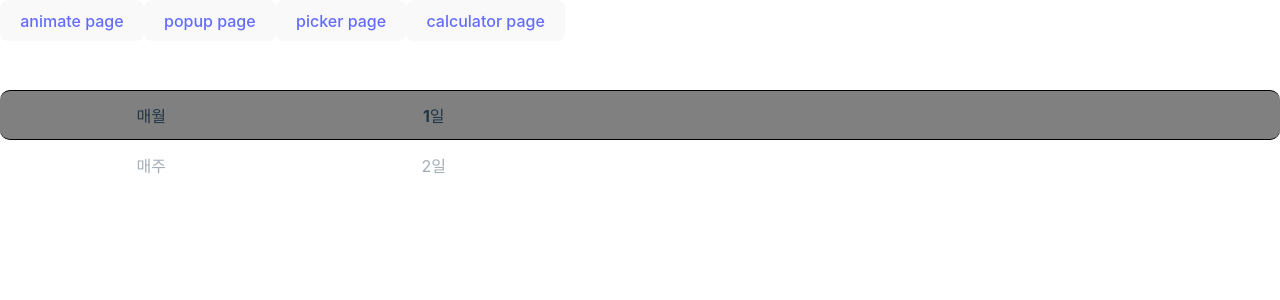
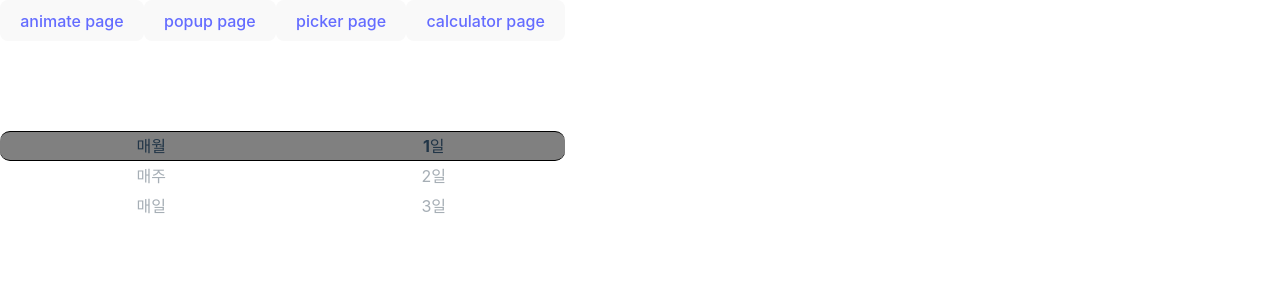
Before and after one commit to akachun/react-vite-yarn, a React (Vite) app: page /picker in a window 1280 px wide. Shown: the top 300 px of the page. Built offline with nearby package versions, Linux system fonts and the light colour scheme.

Commit message:
picker fix

```diff
--- a/src/components/Picker.tsx
+++ b/src/components/Picker.tsx
@@ -1,13 +1,13 @@
 import { useEffect, useRef, useState } from "react";
 import { styled } from "styled-components";
 
-const List = styled.ul`
+const List = styled.ul<{ itemHeight: number; visibleCount: number }>`
   list-style-type: none;
   margin: 0;
   padding: 0;
   overflow: hidden;
   width: 100%;
-  height: 150px;
+  height: ${({ itemHeight, visibleCount }) => itemHeight * visibleCount}px;
   overflow-y: scroll;
   position: relative;
 
@@ -20,8 +20,8 @@ const List = styled.ul`
   scrollbar-width: none;
 `;
 
-const ListItem = styled.li<{ isSelected: boolean }>`
-  height: 50px;
+const ListItem = styled.li<{ isSelected: boolean; itemHeight: number }>`
+  height: ${({ itemHeight }) => itemHeight}px;
   display: flex;
   align-items: center;
   justify-content: center;
@@ -29,9 +29,10 @@ const ListItem = styled.li<{ isSelected: boolean }>`
   opacity: ${({ isSelected }) => (isSelected ? 1 : 0.4)};
 `;
 
-const ListWrapper = styled.div`
+const ListWrapper = styled.div<{ itemHeight: number; visibleCount: number }>`
   position: relative;
-  top: 50px;
+  top: ${({ itemHeight, visibleCount }) =>
+    Math.floor(visibleCount / 2) * itemHeight}px;
 `;
 
 export interface PickerItemProps {
@@ -40,24 +41,30 @@ export interface PickerItemProps {
 }
 
 interface ScrollPickerProps {
+  itemHeight?: number;
+  visibleCount?: number;
   list: PickerItemProps[];
   onSelectedChange?: (selected: PickerItemProps) => void;
 }
 
-const Picker = ({ list, onSelectedChange }: ScrollPickerProps) => {
+const Picker = ({
+  list,
+  onSelectedChange,
+  itemHeight = 50,
+  visibleCount = 3,
+}: ScrollPickerProps) => {
   const [newList, setNewList] = useState<PickerItemProps[]>([]);
   const ref = useRef<HTMLUListElement>(null);
   const [selected, setSelected] = useState(1);
   const itemRefs = useRef<(HTMLLIElement | null)[]>([]);
-  const ITEM_HEIGHT = 50;
 
   const handler = (ev: Event) => {
     if (ref.current) {
-      if (ref.current.scrollTop < ITEM_HEIGHT) {
-        ref.current.scrollTop = ITEM_HEIGHT;
+      if (ref.current.scrollTop < itemHeight) {
+        ref.current.scrollTop = itemHeight;
       }
       const index = Math.floor(
-        (ref.current!.scrollTop + ITEM_HEIGHT / 2) / ITEM_HEIGHT
+        (ref.current!.scrollTop + itemHeight / 2) / itemHeight
       );
 
       // 맨 앞, 뒤 값일 경우 무시
@@ -68,7 +75,7 @@ const Picker = ({ list, onSelectedChange }: ScrollPickerProps) => {
           block: "center",
         });
         onSelectedChange && onSelectedChange(newList[index]);
-        ref.current.scrollTop = index * ITEM_HEIGHT;
+        ref.current.scrollTop = index * itemHeight;
       }
     }
   };
@@ -76,26 +83,33 @@ const Picker = ({ list, onSelectedChange }: ScrollPickerProps) => {
   useEffect(() => {
     const dummy = { text: "", value: "" };
     setSelected(1);
-    setNewList([dummy, ...list, dummy]);
+    setNewList([
+      { ...dummy },
+      ...list,
+      ...Array.from(Array(Math.floor(visibleCount / 2))).map((_) => {
+        return { ...dummy };
+      }),
+    ]);
   }, [list]);
 
   useEffect(() => {
     if (ref.current) {
       ref.current.addEventListener("scrollend", handler);
-      ref.current.scrollTop = selected * ITEM_HEIGHT;
+      ref.current.scrollTop = selected * itemHeight;
     }
     return () => {
       if (ref.current) ref.current.removeEventListener("scrollend", handler);
     };
   });
   return (
-    <List ref={ref}>
-      <ListWrapper>
+    <List ref={ref} itemHeight={itemHeight} visibleCount={visibleCount}>
+      <ListWrapper itemHeight={itemHeight} visibleCount={visibleCount}>
         {newList.map((item, index) => (
           <ListItem
             key={index}
             isSelected={index === selected}
             ref={(el) => (itemRefs.current[index] = el)}
+            itemHeight={itemHeight}
           >
             {item.text}
           </ListItem>
--- a/src/page/PickerTestPage.tsx
+++ b/src/page/PickerTestPage.tsx
@@ -2,13 +2,14 @@ import { styled } from "styled-components";
 import Picker, { PickerItemProps } from "../components/Picker";
 import { useState } from "react";
 
-const ListCenter = styled.div`
+const ListCenter = styled.div<{ itemHeight: number; visibleCount: number }>`
   box-sizing: border-box;
   border-top: 1.3px solid black;
   border-bottom: 1.3px solid black;
-  height: 50px;
-  position: absolute;
-  top: 90px;
+  height: ${({ itemHeight }) => itemHeight}px;
+  position: relative;
+  top: ${({ itemHeight, visibleCount }) =>
+    (Math.floor(visibleCount / 2) + 1) * itemHeight}px;
   width: 100%;
   background-color: gray;
   border-radius: 10px;
@@ -50,6 +51,8 @@ const valueMap = new Map([
 ]);
 
 const PickerTestPage = () => {
+  const itemHeight = 30;
+  const visibleCount = 5;
   const [valueList, setValueList] = useState(monthValues);
 
   const unitHandler = (v: PickerItemProps) => {
@@ -64,10 +67,20 @@ const PickerTestPage = () => {
   };
   return (
     <>
-      <ListCenter />
+      <ListCenter itemHeight={itemHeight} visibleCount={visibleCount} />
       <PickerWrapper>
-        <Picker list={list} onSelectedChange={unitHandler} />
-        <Picker list={valueList} onSelectedChange={valueHandler} />
+        <Picker
+          list={list}
+          onSelectedChange={unitHandler}
+          itemHeight={itemHeight}
+          visibleCount={visibleCount}
+        />
+        <Picker
+          list={valueList}
+          onSelectedChange={valueHandler}
+          itemHeight={itemHeight}
+          visibleCount={visibleCount}
+        />
       </PickerWrapper>
     </>
   );
```
